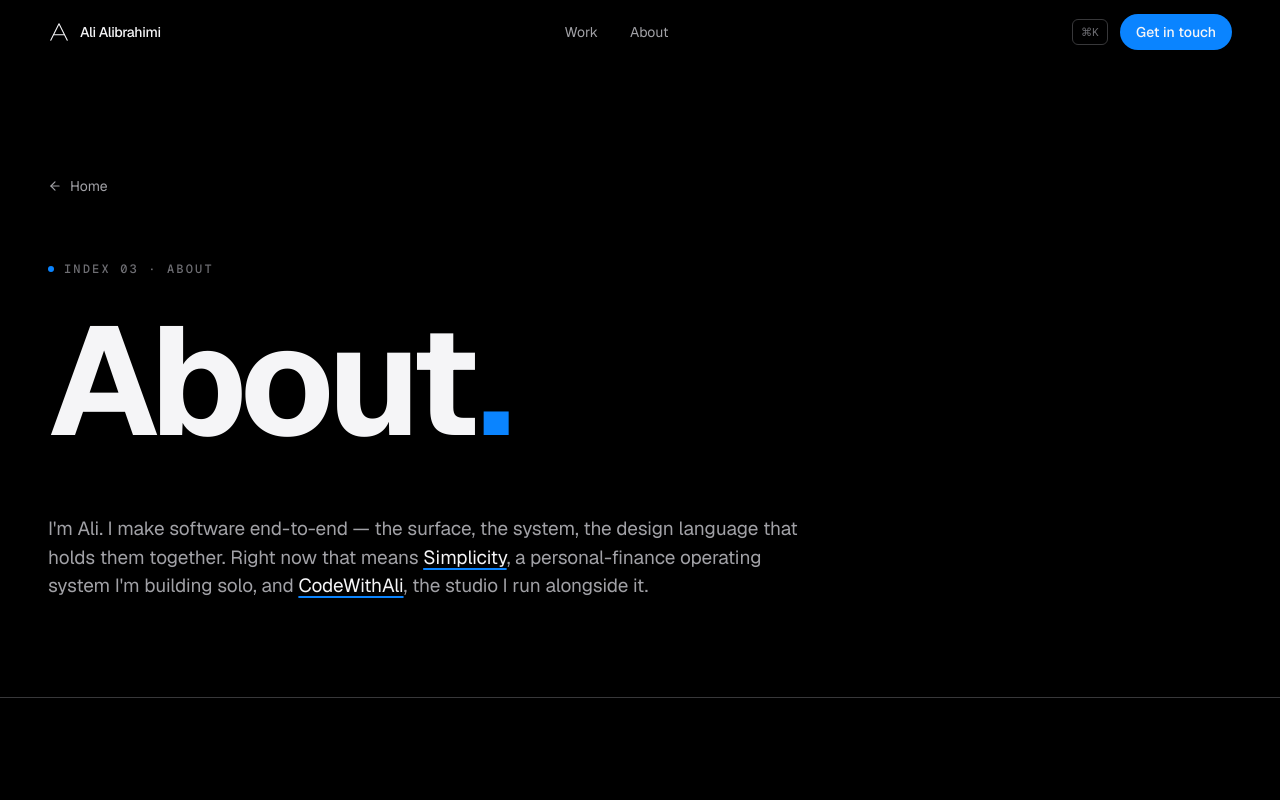
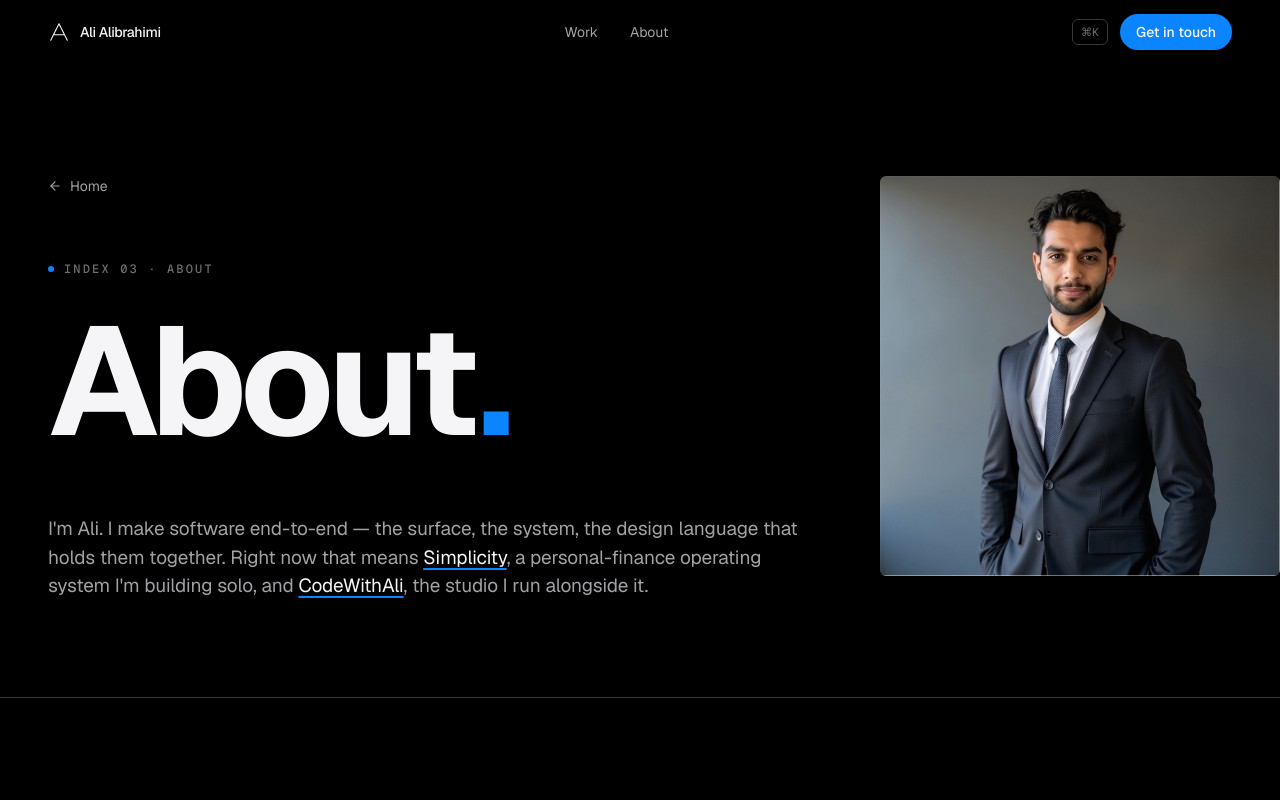
Before and after one commit to aalibrahimi/ali-cinematic, a Next.js app: page /about in a window 1280 px wide. Shown: the top 800 px of the page. Built offline with nearby package versions, Linux system fonts and the light colour scheme.

Commit message:
Added profile picture to about page

```diff
--- a/src/app/about/_parts.tsx
+++ b/src/app/about/_parts.tsx
@@ -3,6 +3,7 @@
 import Link from "next/link";
 import { motion } from "motion/react";
 import { ArrowLeft, ArrowUpRight } from "lucide-react";
+import Image from "next/image";
 
 const APPLE_EASE = [0.32, 0.72, 0, 1] as const;
 
@@ -55,7 +56,17 @@ const BELIEFS = [
 export function AboutHero() {
   return (
     <section className="pt-32 md:pt-44 pb-16 md:pb-24">
-      <div className="container-page">
+      <div className="relative container-page">
+        {/* Profile Pic */}
+        <div className="absolute right-0 w-100 h-auto rounded-md overflow-clip">
+          <Image
+          src="/linkedin_profile.jpeg"
+          alt="Profile Photo"
+          width={1000}
+          height={1000}
+          draggable={false}
+        />
+        </div>
         <motion.div
           initial={{ opacity: 0, x: -8 }}
           animate={{ opacity: 1, x: 0 }}
```
Also changed, not shown: tsconfig.json (+25 -6 lines), public/linkedin_profile.jpeg (added), 1 other file (tests, documents, lock files or other folders).
